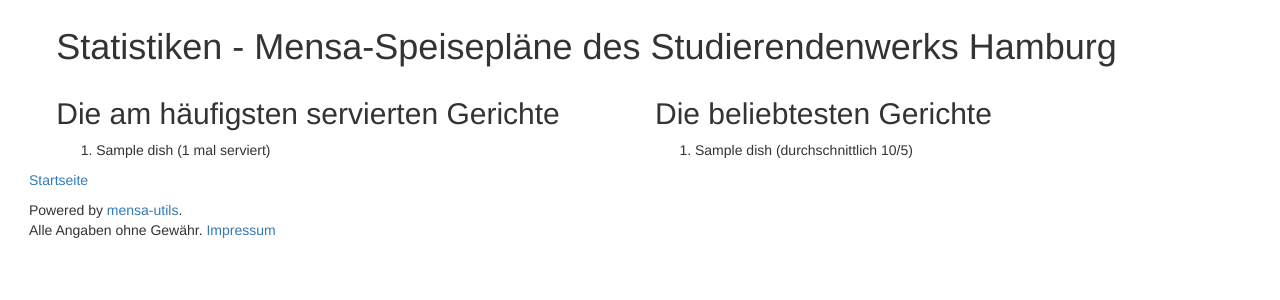
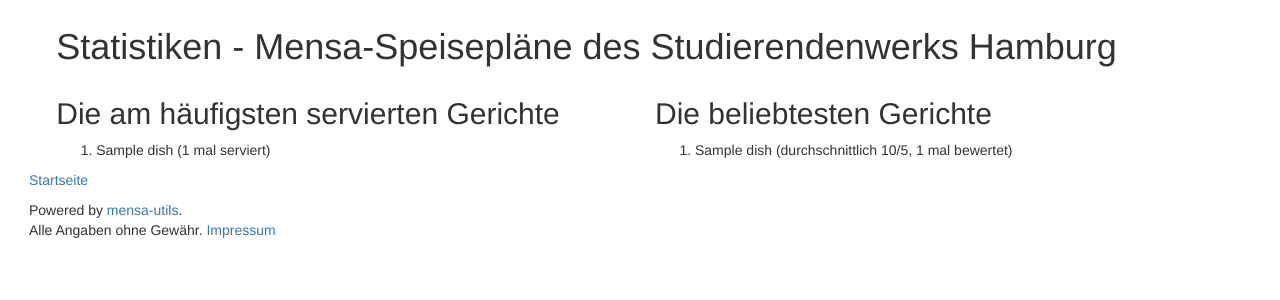
Before and after one commit to lennart-k/mensa-utils, a Django app: template mensautils/canteen/templates/mensautils/statistics.html in a window 1280 px wide. Shown: the top 300 px of the page. Run offline with Django 3.2, Linux system fonts and the light colour scheme; the template is opened without the code that fills it: most values are stand-ins (such as "Sample title", 1, 10 or a date in 2020); some libraries are stand-ins or nearby versions.

Commit message:
Add count of voters to statistics page

```diff
--- a/mensautils/canteen/statistics.py
+++ b/mensautils/canteen/statistics.py
@@ -12,6 +12,7 @@ def get_most_frequent_dishes():
 
 def get_most_favored_dishes():
     dishes = Dish.objects.annotate(
+        servings__ratings__rating__count=Count('servings__ratings__rating'),
         servings__ratings__rating__avg=Avg('servings__ratings__rating')).filter(
         servings__ratings__rating__avg__isnull=False).order_by(
         '-servings__ratings__rating__avg')[:10]
--- a/mensautils/canteen/templates/mensautils/statistics.html
+++ b/mensautils/canteen/templates/mensautils/statistics.html
@@ -22,7 +22,7 @@
           {% for dish in most_favored_dishes %}
             <li>
               {{ dish.name }}
-              (durchschnittlich {{ dish.servings__ratings__rating__avg }}/5)
+              (durchschnittlich {{ dish.servings__ratings__rating__avg }}/5, {{ dish.servings__ratings__rating__count }} mal bewertet)
             </li>
           {% endfor %}
         </ol>
```
